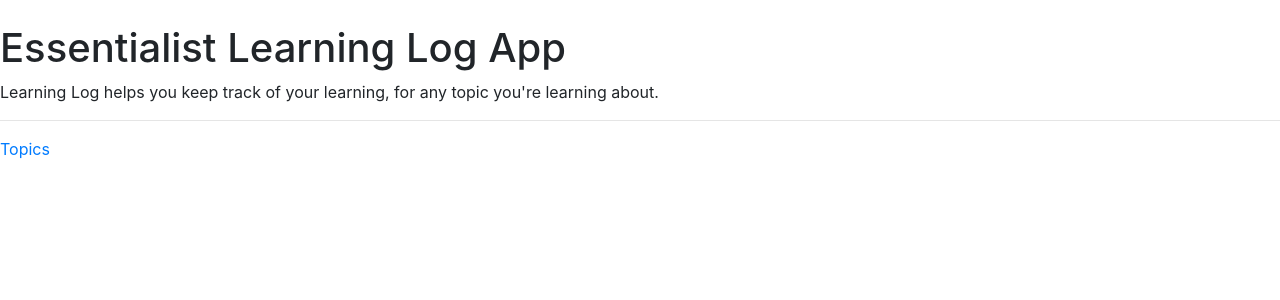
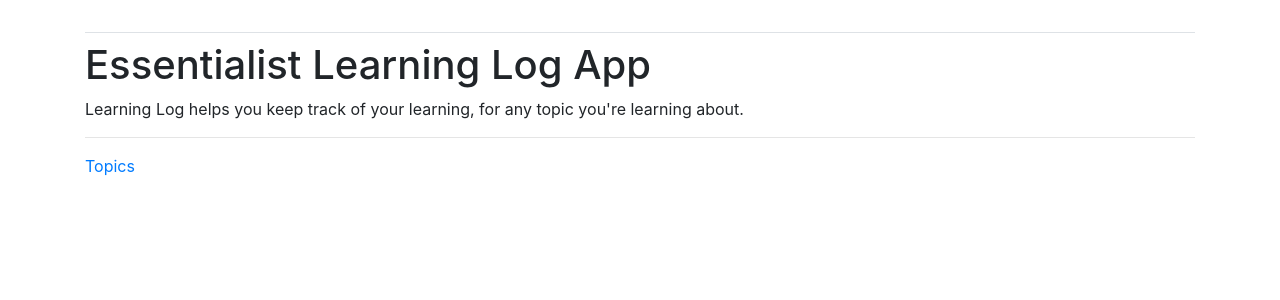
Before and after one commit to musawakiliML/Data-Science-Blog, a Django app: page /index/ in a window 1280 px wide. Shown: the part 58-358 px from the top of the page. Run offline with Django 4.2, Linux system fonts and the light colour scheme; some libraries are stand-ins or nearby versions.

Commit message:
Added home page templating

```diff
--- a/Learning_log_app/templates/base.html
+++ b/Learning_log_app/templates/base.html
@@ -48,9 +48,14 @@
         </div>
     </nav>
 
-    {% block content %}
-
-    {% endblock content %}
+    <main role="main" class="container">
+        <div class="pb-2 mb-2 border-bottom">
+            {% block page_header %}{% endblock page_header %}
+        </div>
+        <div>
+            {% block content %}{% endblock content %}
+        </div>
+    </main>
 </body>
 </html>
 
```
